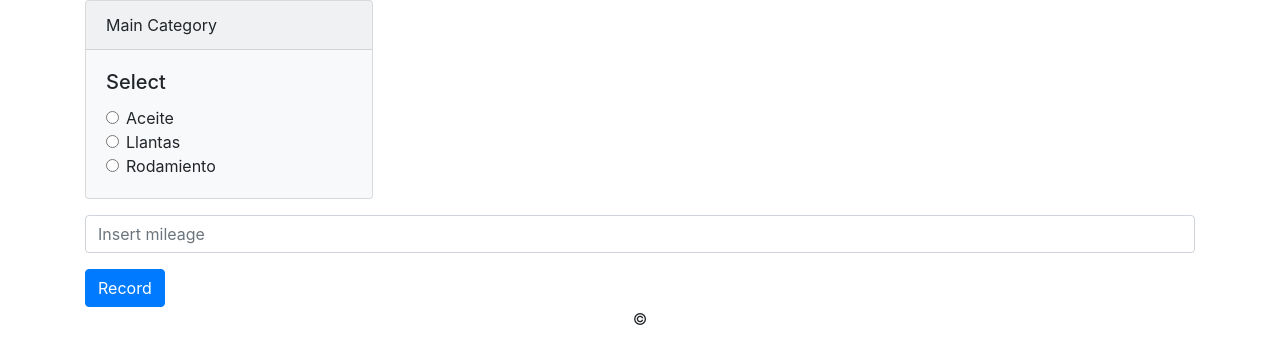
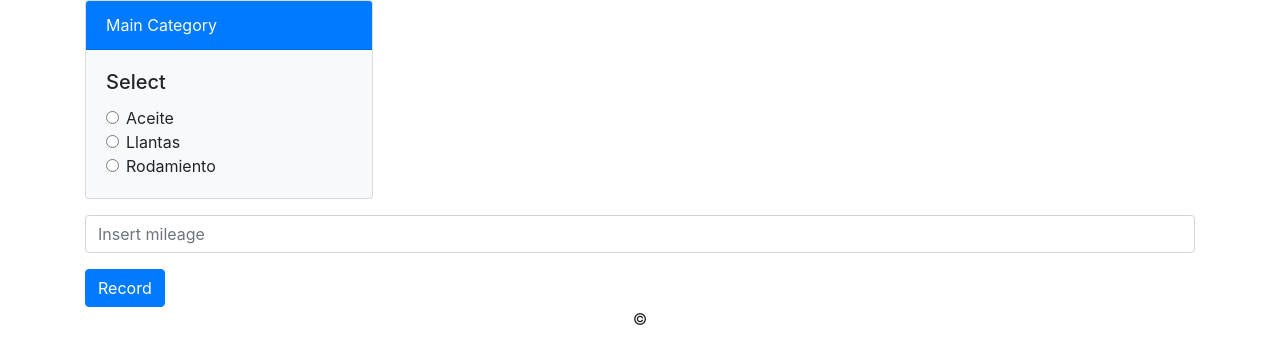
Before and after one commit to mmanumos/chronocar, a Flask app: page /create_expense in a window 1280 px wide. Shown: the part 62-426 px from the top of the page. Run offline with Flask 2, Linux system fonts and the light colour scheme; some libraries are stand-ins or nearby versions.

Commit message:
Update views

```diff
--- a/templates/create-expense.html
+++ b/templates/create-expense.html
@@ -6,7 +6,7 @@ Create Expense
 
 {% block content %}
 <div class="card bg-light mb-3" style="max-width: 18rem;">
-    <div class="card-header">Main Category</div>
+    <div class="card-header bg-primary text-light">Main Category</div>
     <div class="card-body">
         <h5 class="card-title">Select</h5>
         <div class="form-check">
```
